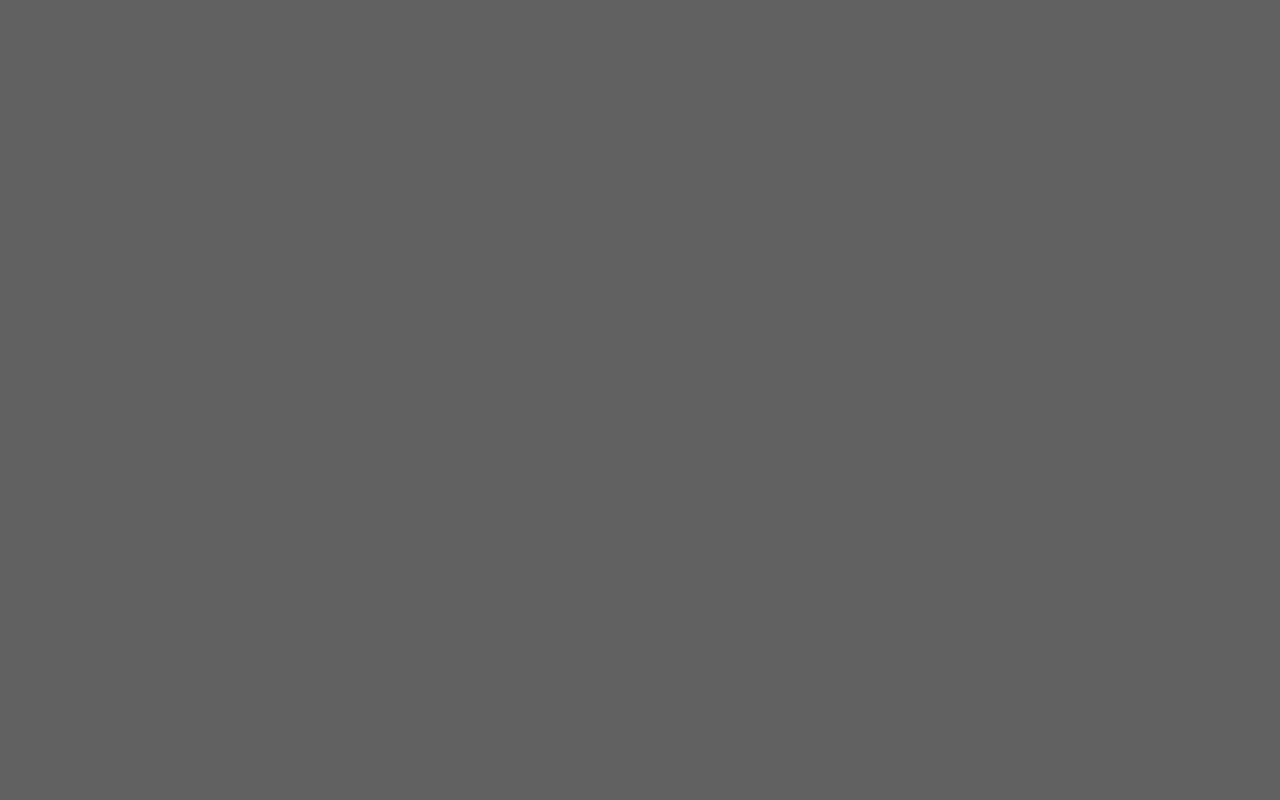
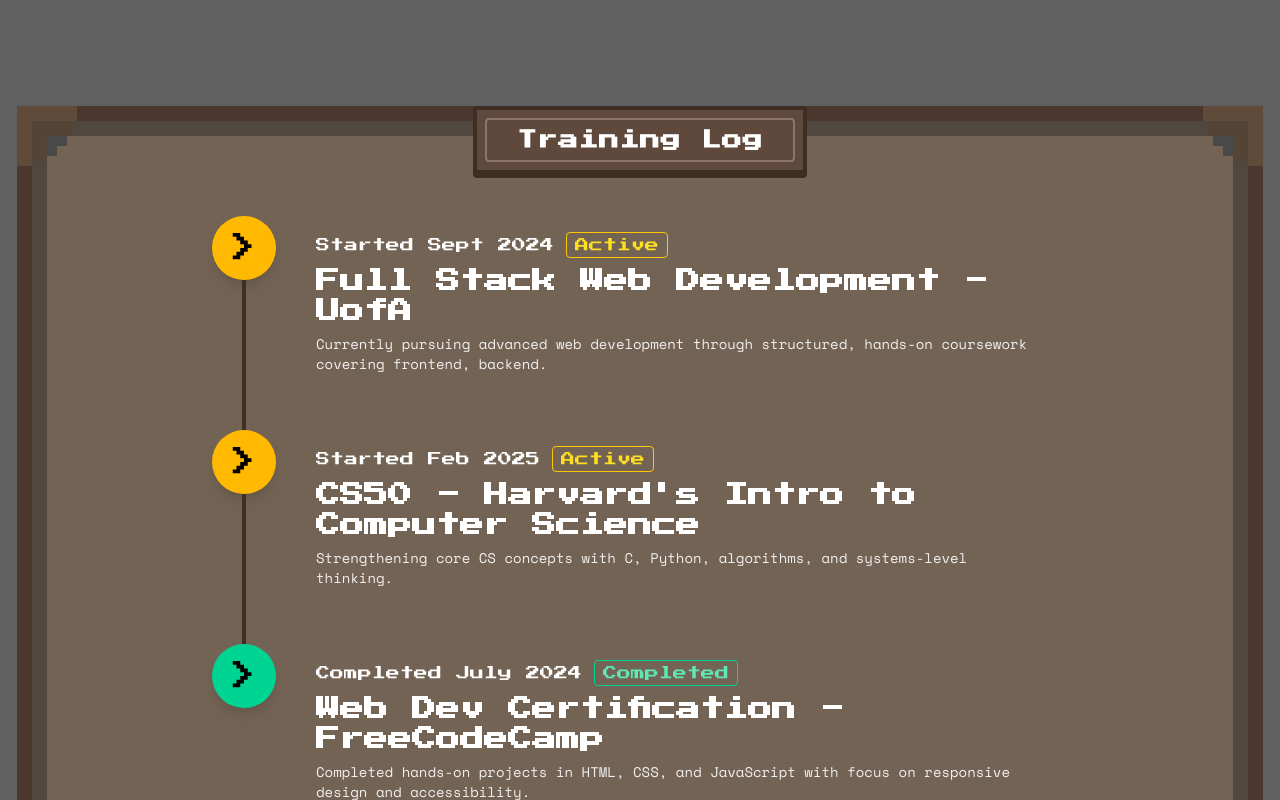
Before and after one commit to ChetanbirSingh/MyPortfolio, a Next.js app: page / in a window 1280 px wide. Shown: the part 2500-3300 px from the top of the page. Before the commit the page ends 2541 px from the top, so only its background shows below. Built offline with nearby package versions, Linux system fonts and the light colour scheme.

Commit message:
feat: add Training Log component and render on homepage

```diff
--- a/src/app/page.tsx
+++ b/src/app/page.tsx
@@ -1,12 +1,14 @@
 import HeroSection from '@/components/HeroSection';
 import Stats from '@/components/Stats';
 import Inventory from '@/components/Inventory';
+import TrainingLog from '@/components/TrainingLog';
 export default function Home() {
   return (
     <main>
       <HeroSection />
       <Stats />
       <Inventory />
+      <TrainingLog />
     </main>
   );
 }
--- /dev/null
+++ b/src/components/TrainingLog.tsx
@@ -0,0 +1,91 @@
+'use client';
+
+import { motion } from 'framer-motion';
+import FramedSection from './FramedSection';
+
+const trainings = [
+  {
+    date: 'Started Sept 2024',
+    status: 'Active',
+    title: 'Full Stack Web Development - UofA',
+    desc: 'Currently pursuing advanced web development through structured, hands-on coursework covering frontend, backend.',
+    border: 'border-yellow-400 text-yellow-300',
+  },
+  {
+    date: 'Started Feb 2025',
+    status: 'Active',
+    title: "CS50 - Harvard's Intro to Computer Science",
+    desc: 'Strengthening core CS concepts with C, Python, algorithms, and systems-level thinking.',
+    border: 'border-yellow-400 text-yellow-300',
+  },
+  {
+    date: 'Completed July 2024',
+    status: 'Completed',
+    title: 'Web Dev Certification - FreeCodeCamp',
+    desc: 'Completed hands-on projects in HTML, CSS, and JavaScript with focus on responsive design and accessibility.',
+    border: 'border-emerald-400 text-emerald-300',
+  },
+];
+
+export default function TrainingLog() {
+  return (
+    <FramedSection heading='Training Log' mbHeading='Education'>
+      <div className='relative px-4 md:px-6 py-10 md:py-20'>
+        <ul className='relative z-10 flex flex-col'>
+          {trainings.map(({ status, title, desc, date, border }, i) => (
+            <motion.li
+              key={i}
+              className='flex justify-center gap-6 mb-10 last:mb-0 flex-col md:flex-row md:items-start'
+              initial={{ opacity: 0, y: 50 }}
+              whileInView={{ opacity: 1, y: 0 }}
+              transition={{
+                duration: 0.6,
+                delay: i * 0.2,
+                ease: 'easeOut',
+              }}
+              viewport={{ once: true }}
+            >
+              <motion.div
+                initial={{ scale: 0.7, opacity: 0 }}
+                whileInView={{ scale: 1, opacity: 1 }}
+                transition={{ duration: 0.4, delay: i * 0.2 }}
+                viewport={{ once: true }}
+                className={`
+                  hidden md:flex w-16 h-16 rounded-full ${
+                    status === 'Completed' ? 'bg-emerald-400' : 'bg-amber-400'
+                  } shadow-lg
+                  items-center justify-center text-black text-3xl pixel-font relative
+                  after:content-[''] after:absolute after:top-full after:left-1/2 after:-translate-x-1/2
+                  after:w-[4px] after:h-[150px] after:bg-[#3c3026]
+                  ${i === trainings.length - 1 ? 'after:hidden' : ''}
+                `}
+              >
+                &gt;
+              </motion.div>
+
+              <div
+                className='
+                  flex flex-col gap-2 max-w-3xl px-4 py-4 rounded-md
+                  bg-[#1e1e1e]/50 border border-[#333] md:border-none md:bg-transparent
+                '
+              >
+                <div className='flex items-center gap-3 flex-wrap'>
+                  <span className='text-white pixel-font text-sm'>{date}</span>
+                  <span className={`px-2 py-0.5 text-sm border ${border} rounded-sm`}>
+                    {status}
+                  </span>
+                </div>
+
+                <h3 className='text-white text-xl md:text-2xl font-bold pixel-font leading-tight'>
+                  {title}
+                </h3>
+
+                <p className='text-white text-sm pixel-font opacity-90'>{desc}</p>
+              </div>
+            </motion.li>
+          ))}
+        </ul>
+      </div>
+    </FramedSection>
+  );
+}
```
